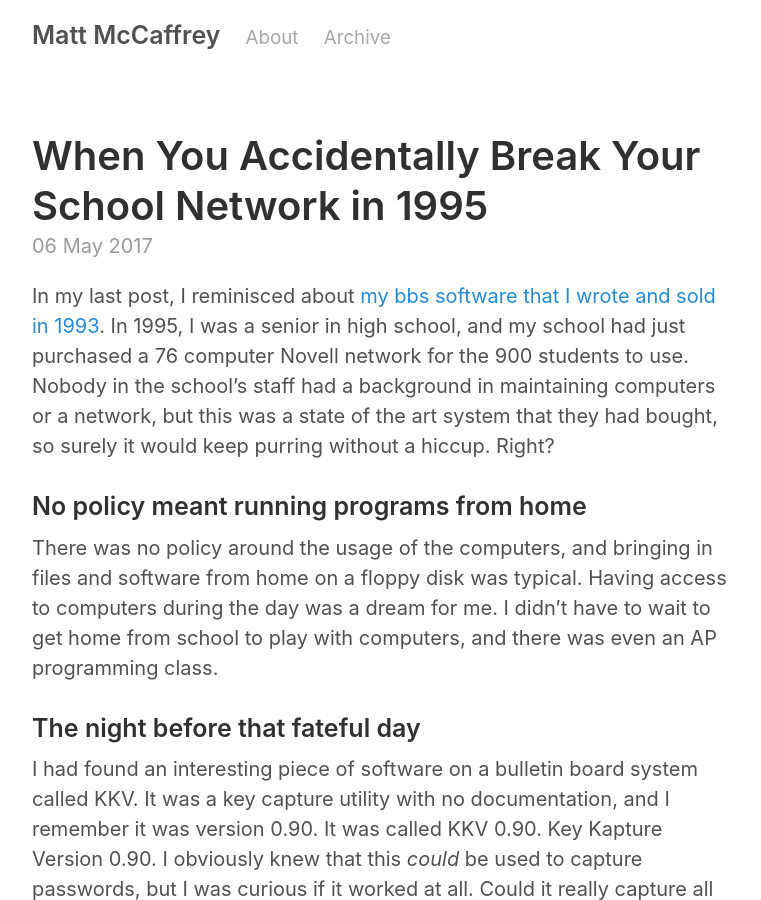
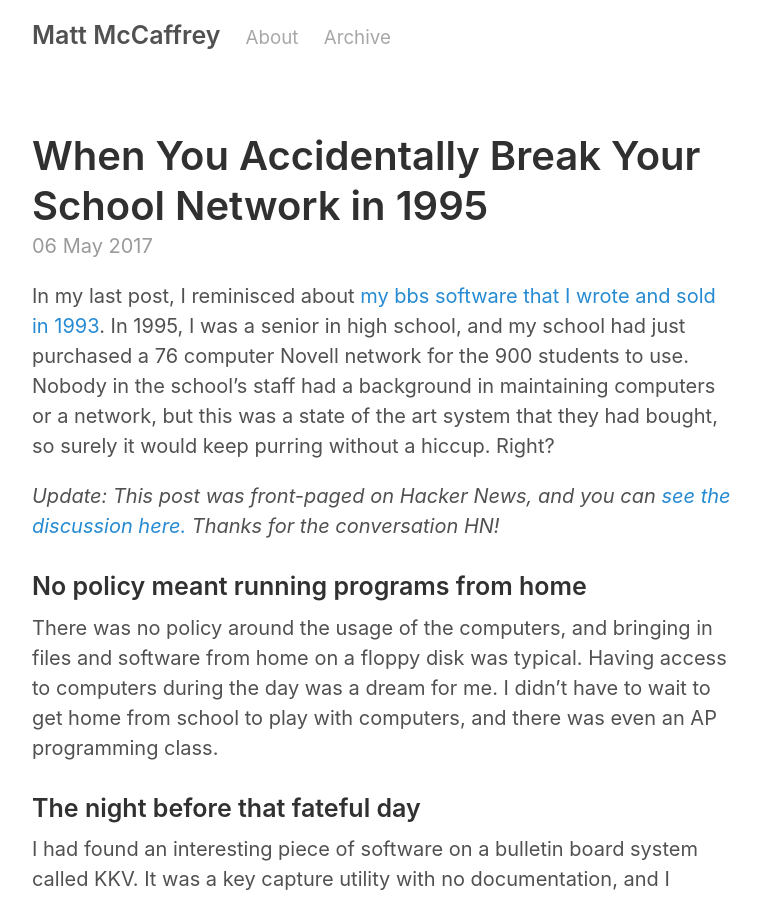
Before and after one commit to mmccaff/mmccaff.github.io, a Jekyll site: the page built from _posts/2017-05-06-when-you-accidentally-break-your-school-network-in-1995.md, in a window 1280 px wide and 900 px high. Shown: the whole window, without its empty margins (258-1019 px from the left). Built offline with Jekyll 4.4.1, drawn with Linux system fonts in a browser that asks for light colours.

Commit message:
Link to HN comments.

```diff
--- a/_posts/2017-05-06-when-you-accidentally-break-your-school-network-in-1995.md
+++ b/_posts/2017-05-06-when-you-accidentally-break-your-school-network-in-1995.md
@@ -11,6 +11,11 @@ school's staff had a background in maintaining computers or a network, but this
 so surely it would keep purring without a hiccup. Right?
 
 <!--excerpt-->
+
+<em>
+	Update: This post was front-paged on Hacker News, and you can [see the discussion here.](https://news.ycombinator.com/item?id=14280000)
+	Thanks for the conversation HN!
+</em>
 
 ### No policy meant running programs from home
 
```
